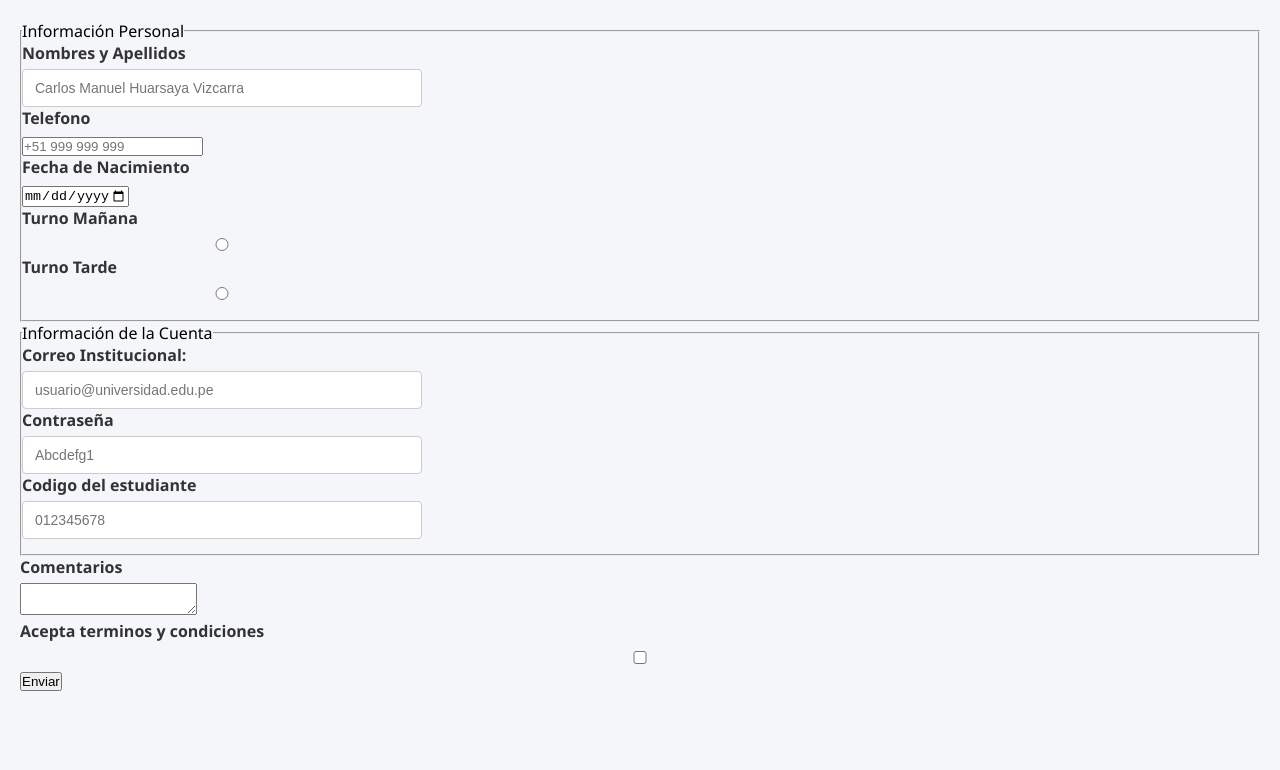
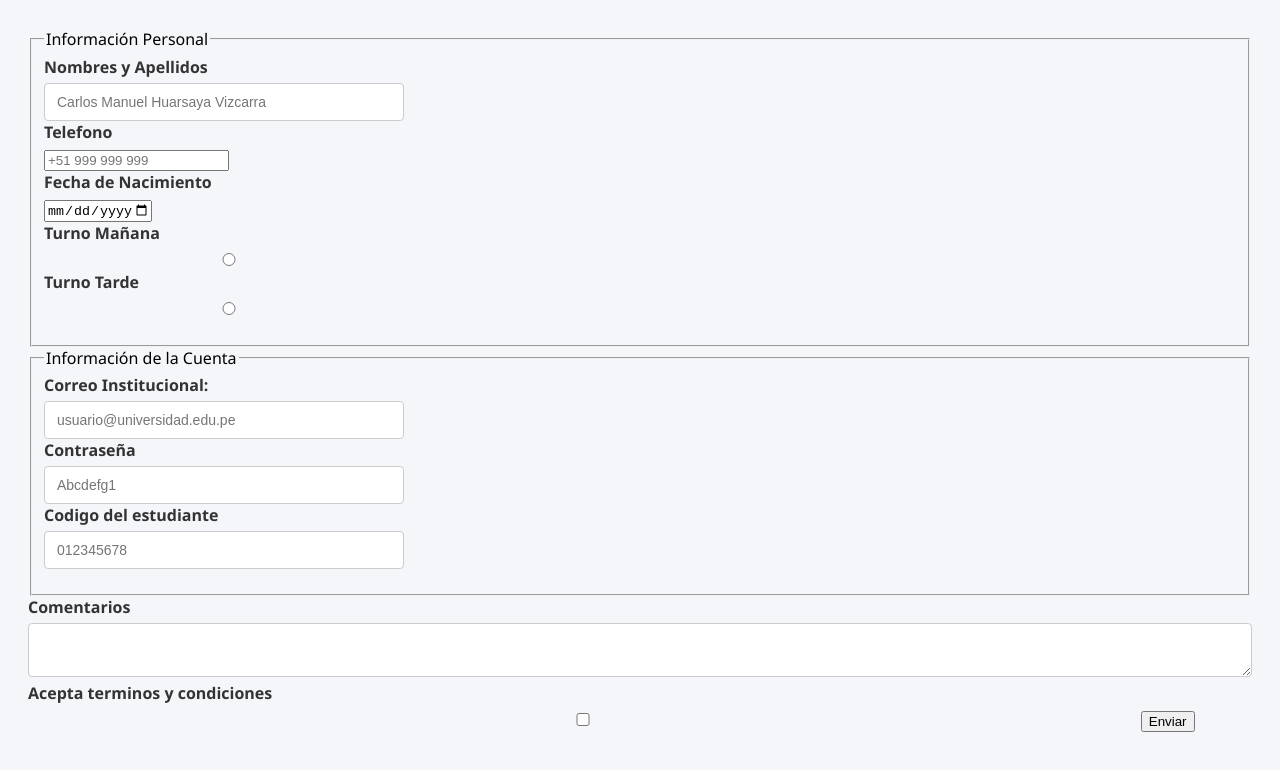
Before and after one commit to Carlos-Huarsaya/IDWeb, a plain HTML site: page Lab02/registro.html in a window 1280 px wide. Drawn offline with Linux system fonts and the light colour scheme.

Commit message:
Lab02:Modificamos el archivo styles

```diff
--- a/Lab02/css/styles.css
+++ b/Lab02/css/styles.css
@@ -1,8 +1,8 @@
 /* styles.css - Reseteo y Box Model */ *
 {
     box-sizing: border-box;
-    margin: 0;
-    padding: 0;
+    margin: 200;
+    padding: 100;
 }
 body {
     font-family: 'Segoe UI', Tahoma, Geneva, Verdana, sans-serif;
@@ -20,7 +20,7 @@
     color: #333;
 }
 .form-input {
-    width: 100%;
+    width: 90%;
     padding: 10px 12px;
     border: 1px solid #ccc;
     border-radius: 4px;
@@ -35,3 +35,11 @@
 .form-input:invalid:touched {
     border-color: #e53e3e;
 }
+.form-textarea{
+    width: 100%;
+    padding: 10px 12px;
+    border: 1px solid #ccc;
+    border-radius: 4px;
+    font-size: 14px;
+    transition: border-color 0.3s;
+}
```
